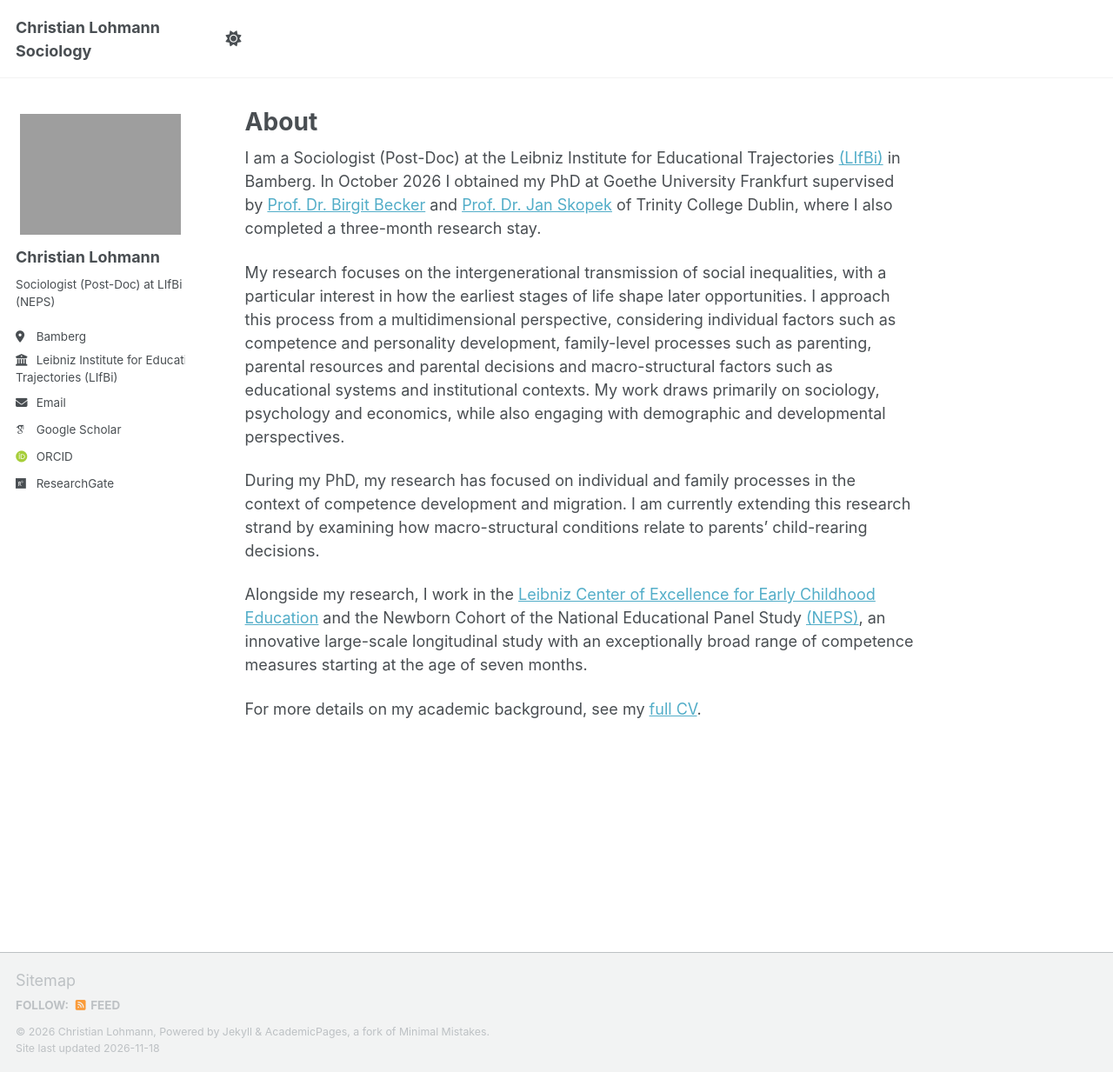
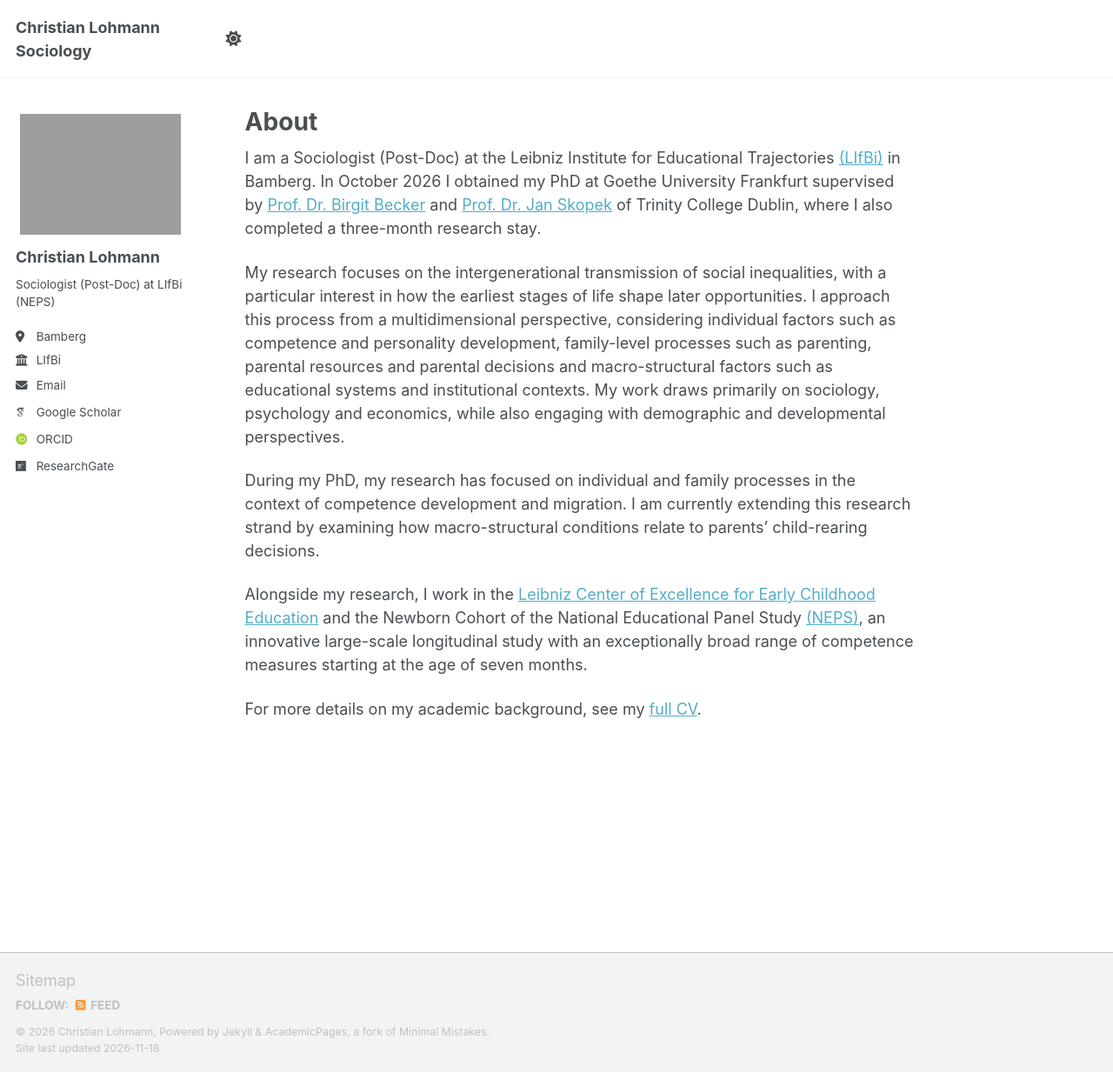
Before and after one commit to lohmannc/lohmannc.github.io, a Jekyll site: the page built from _pages/about.md, in a window 1280 px wide and 1233 px high. Shown: the whole window at 87% size. Built offline with Jekyll 4.4.1, drawn with Linux system fonts in a browser that asks for light colours; some web fonts are replaced; a script that is not in the unit is left out.

Commit message:
Update employer name in configuration
Shortened employer name for clarity.

```diff
--- a/_config.yml
+++ b/_config.yml
@@ -27,7 +27,7 @@ author:
   pronouns         : # example: "she/her"
   bio              : "Sociologist (Post-Doc) at LIfBi (NEPS)"
   location         : "Bamberg"
-  employer         : "Leibniz Institute for Educational <br> Trajectories (LIfBi)"
+  employer         : "LIfBi"
   uri              : # URL
   email            : "lohmann.christian@outlook.com"
 
```
